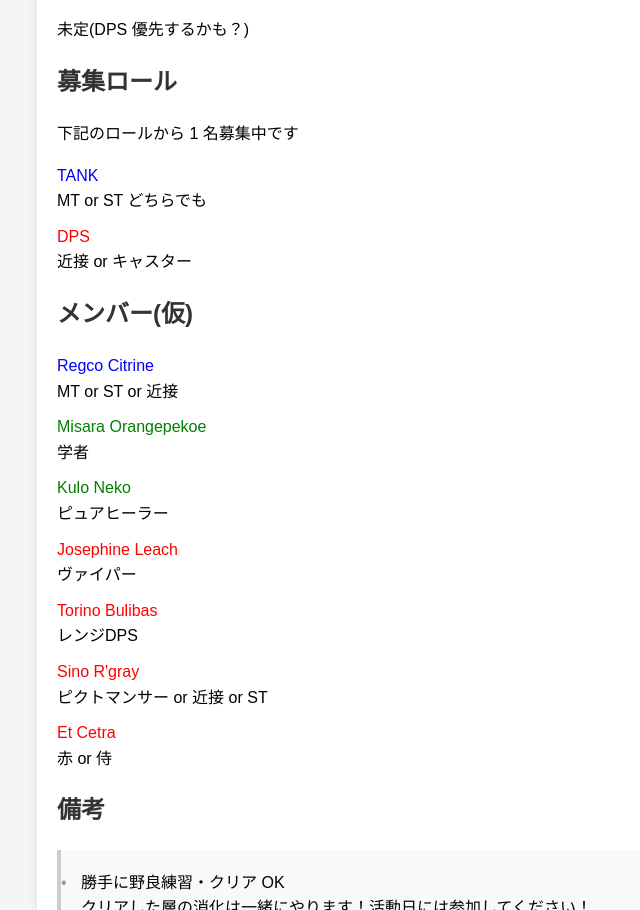
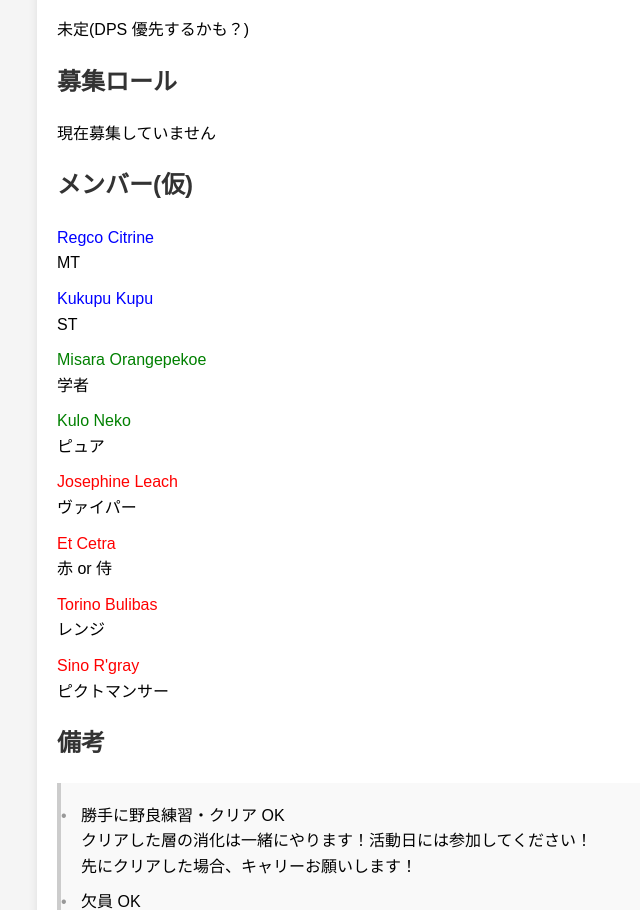
Before and after one commit to JunpeiKatayama/arcadia_recruitment, a plain HTML site: page index.html in a window 1280 px wide. Shown: the part 632-1542 px from the top of the page, without its empty margins (183-823 px from the left). Drawn offline with Linux system fonts and the light colour scheme.

Commit message:
くぷさん参加

```diff
--- a/index.html
+++ b/index.html
@@ -80,21 +80,18 @@
   <p>未定(DPS 優先するかも？)</p>
 
   <h2>募集ロール</h2>
-  <p>下記のロールから 1 名募集中です</p>
-  <ul>
-    <li><span class="tank">TANK</span><br>MT or ST どちらでも</li>
-    <li><span class="dps">DPS</span><br>近接 or キャスター</li>
-  </ul>
+  <p>現在募集していません</p>
 
   <h2>メンバー(仮)</h2>
   <ul>
-    <li><span class="tank">Regco Citrine</span><br>MT or ST or 近接</li>
+    <li><span class="tank">Regco Citrine</span><br>MT</li>
+    <li><span class="tank">Kukupu Kupu</span><br>ST</li>
     <li><span class="healer">Misara Orangepekoe</span><br>学者</li>
-    <li><span class="healer">Kulo Neko</span><br>ピュアヒーラー</li>
+    <li><span class="healer">Kulo Neko</span><br>ピュア</li>
     <li><span class="dps">Josephine Leach</span><br>ヴァイパー</li>
-    <li><span class="dps">Torino Bulibas</span><br>レンジDPS</li>
-    <li><span class="dps">Sino  R'gray</span><br>ピクトマンサー or 近接 or ST</li>
     <li><span class="dps">Et Cetra</span><br>赤 or 侍</li>
+    <li><span class="dps">Torino Bulibas</span><br>レンジ</li>
+    <li><span class="dps">Sino  R'gray</span><br>ピクトマンサー</li>
   </ul>
 
   <h2>備考</h2>
```
